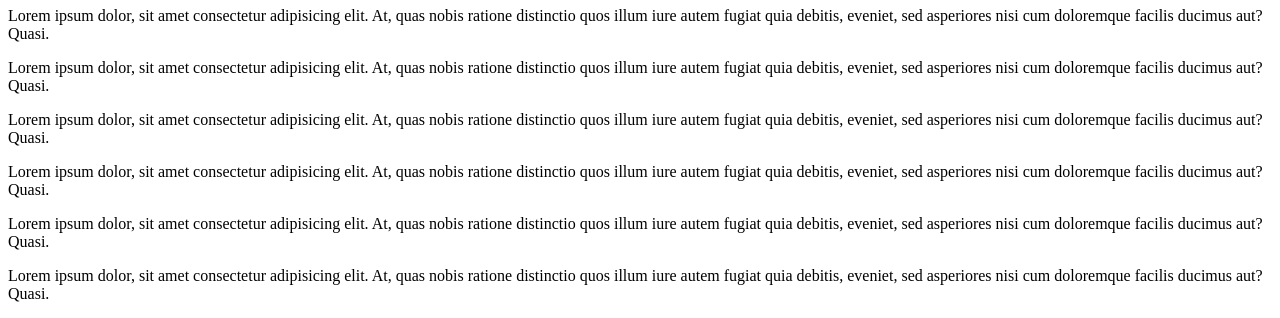
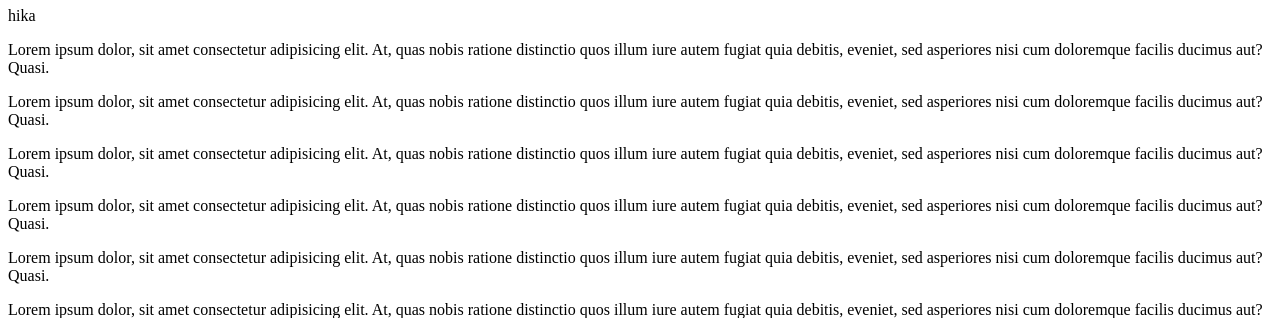
Before and after one commit to masterk63/hola-mundo, a plain HTML site: page index.html in a window 1280 px wide. Shown: the part 73-391 px from the top of the page. Drawn offline with Linux system fonts and the light colour scheme.

Commit message:
Update index.html

```diff
--- a/index.html
+++ b/index.html
@@ -11,6 +11,7 @@
    <h1>HOLA MUNDO</h1>
    <header>
       <div>
+         hika
          <p>Lorem ipsum dolor, sit amet consectetur adipisicing elit. At, quas nobis ratione distinctio quos illum iure autem fugiat quia debitis, eveniet, sed asperiores nisi cum doloremque facilis ducimus aut? Quasi.</p>
          <p>Lorem ipsum dolor, sit amet consectetur adipisicing elit. At, quas nobis ratione distinctio quos illum iure autem fugiat quia debitis, eveniet, sed asperiores nisi cum doloremque facilis ducimus aut? Quasi.</p>
          <p>Lorem ipsum dolor, sit amet consectetur adipisicing elit. At, quas nobis ratione distinctio quos illum iure autem fugiat quia debitis, eveniet, sed asperiores nisi cum doloremque facilis ducimus aut? Quasi.</p>
```
